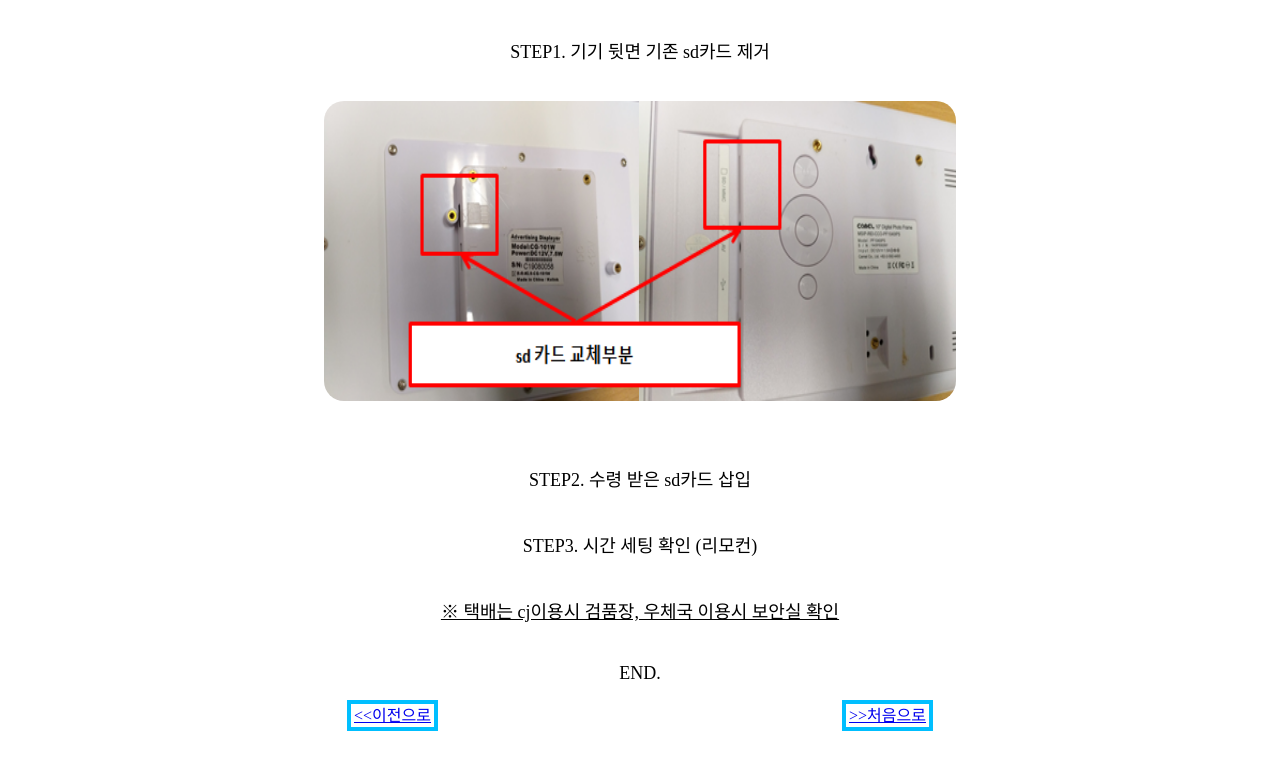
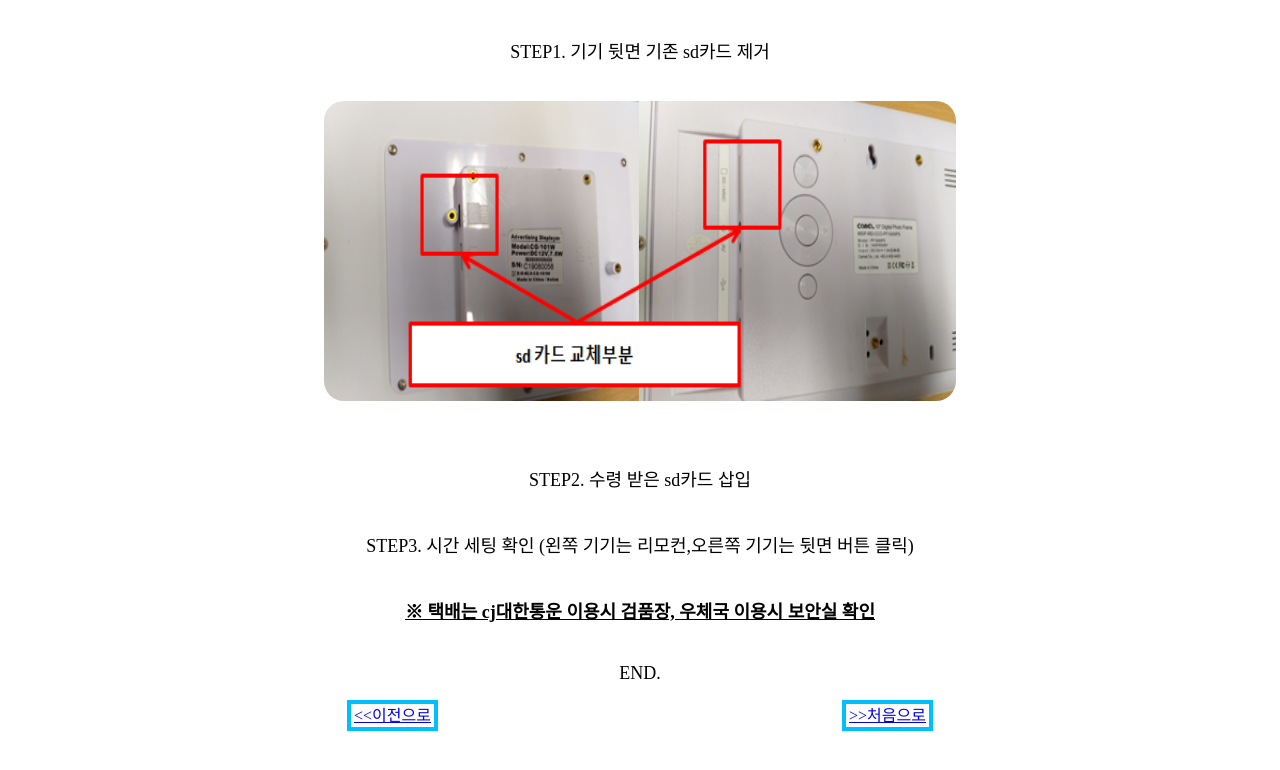
Before and after one commit to JaeKang20/ADMILL, a plain HTML site: page moniter3.html in a window 1280 px wide. Shown: the part 120-890 px from the top of the page. Drawn offline with Linux system fonts and the light colour scheme.

Commit message:
Update moniter3.html
코멘트 변경

```diff
--- a/moniter3.html
+++ b/moniter3.html
@@ -66,8 +66,8 @@
   <p style="margin-top: 40px">  STEP1. 기기 뒷면 기존 sd카드 제거</p>
       <img src="./imges/sdcard.png" width="500" height="300" alt="sdcard"><br>
   <p style="margin-top: 40px">  STEP2. 수령 받은 sd카드 삽입</p>
-  <p style="margin-top: 40px">  STEP3. 시간 세팅 확인 (리모컨)</p>
-  <p style="margin-top: 40px">  <u> ※ 택배는 cj이용시 검품장, 우체국 이용시 보안실 확인</u></p>
+  <p style="margin-top: 40px">  STEP3. 시간 세팅 확인 (왼쪽 기기는 리모컨,오른쪽 기기는 뒷면 버튼 클릭)</p>
+        <p style="margin-top: 40px">  <u><strong> ※ 택배는 cj대한통운 이용시 검품장, 우체국 이용시 보안실 확인</strong></u></p>
   <p style="margin-top: 40px">  END.</p>
 
   <span class="before"><a href="moniter.html"><u><<이전으로</u></a></span>
```
